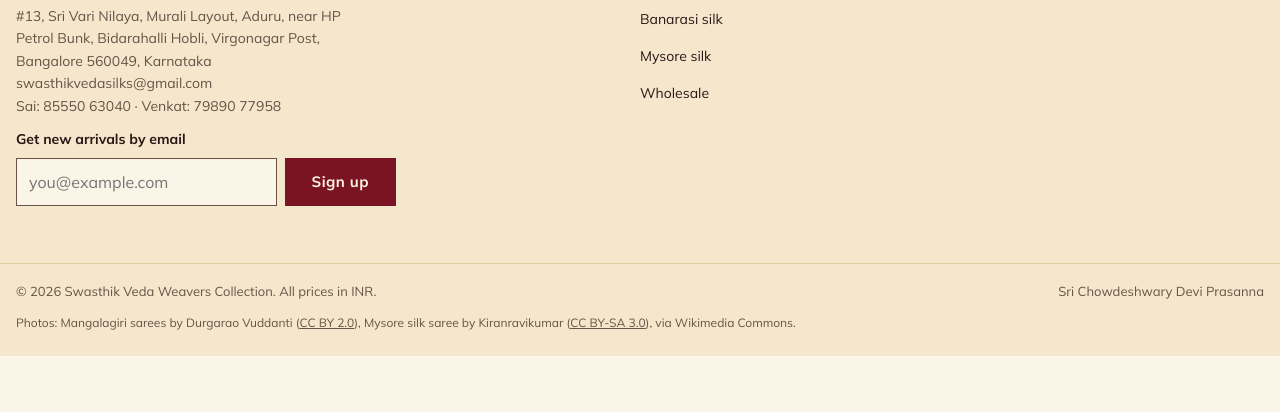
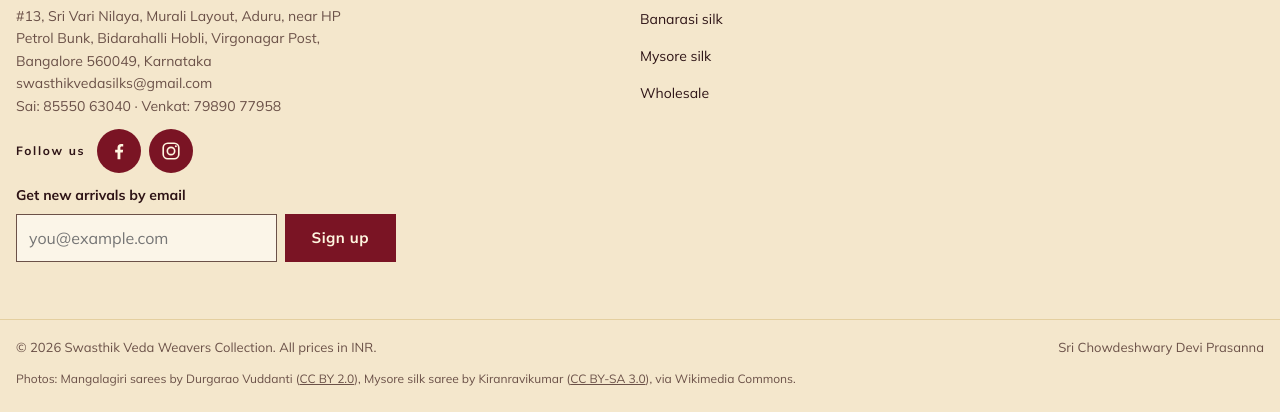
Before and after one commit to N4gs7/swasthik-veda, a plain HTML site: page index.html in a window 1280 px wide. Shown: the part 4574-4986 px from the top of the page. Before the commit the page ends 4930 px from the top, so only its background shows below. Drawn offline with nearby package versions, Linux system fonts and the light colour scheme.

Commit message:
Add Facebook and Instagram icons to footer
Co-Authored-By: Claude Opus 5.5 <noreply@anthropic.com>
Claude-Session: https://claude.ai/code/session_0185aaH3U9REp8YJSXPw2657

```diff
--- a/index.html
+++ b/index.html
@@ -153,6 +153,10 @@ address { font-style: normal; font-size: 14px; color: var(--muted); line-height:
 .foot nav { flex: 1 1 150px; display: flex; flex-direction: column; gap: 8px; font-size: 14px; }
 .foot nav span { font-size: 12px; font-weight: 700; letter-spacing: .14em; }
 .foot nav a { text-decoration: none; padding-block: 4px; }
+.social { display: flex; align-items: center; gap: 8px; }
+.social span { font-size: 12px; font-weight: 700; letter-spacing: .14em; margin-right: 4px; }
+.social a { width: 44px; height: 44px; border-radius: 50%; display: grid; place-items: center; background: var(--maroon); color: var(--on-maroon); text-decoration: none; }
+.social a:hover { background: var(--maroon-dark); }
 form.news { display: flex; flex-direction: column; gap: 8px; max-width: 380px; }
 form.news label { font-weight: 700; font-size: 14px; }
 form.news .row { display: flex; gap: 8px; }
@@ -392,6 +396,11 @@ form.news .msg { font-size: 14px; color: var(--maroon); font-weight: 700; min-he
       <img src="img/logo-seal.png" alt="Swasthik Veda Weavers Collection" width="120" height="120" style="width: 120px; height: 120px">
       <i>Threads of tradition. Weaves of grace.</i>
       <address>#13, Sri Vari Nilaya, Murali Layout, Aduru, near HP Petrol Bunk, Bidarahalli Hobli, Virgonagar Post, Bangalore 560049, Karnataka<br>swasthikvedasilks@gmail.com<br>Sai: 85550 63040 · Venkat: 79890 77958</address>
+      <div class="social" aria-label="Follow us">
+        <span>Follow us</span>
+        <a href="#" data-toast="Facebook page link coming soon" aria-label="Swasthik Veda on Facebook"><svg aria-hidden="true" width="22" height="22" viewBox="0 0 24 24" fill="currentColor"><path d="M13.5 21v-7.5h2.6l.4-3h-3V8.6c0-.9.3-1.5 1.5-1.5h1.6V4.4c-.3 0-1.2-.1-2.3-.1-2.3 0-3.9 1.4-3.9 4v2.2H7.8v3h2.6V21h3.1z"/></svg></a>
+        <a href="#" data-toast="Instagram page link coming soon" aria-label="Swasthik Veda on Instagram"><svg aria-hidden="true" width="22" height="22" viewBox="0 0 24 24" fill="none" stroke="currentColor" stroke-width="1.8"><rect x="3.5" y="3.5" width="17" height="17" rx="5"/><circle cx="12" cy="12" r="4"/><circle cx="17.3" cy="6.7" r="1.1" fill="currentColor" stroke="none"/></svg></a>
+      </div>
       <form class="news" id="news" novalidate>
         <label for="news-email">Get new arrivals by email</label>
         <div class="row"><input id="news-email" type="email" placeholder="you@example.com" autocomplete="email"><button class="btn solid" type="submit">Sign up</button></div>
```
